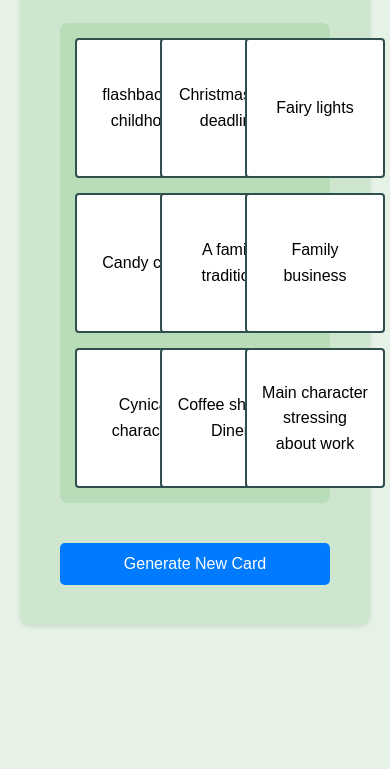
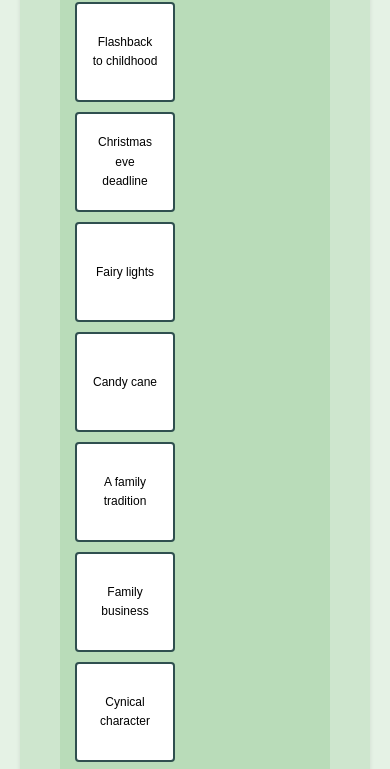
Before and after one commit to emmasulli/bingo, a plain HTML site: page index.html in a window 390 px wide. Shown: the part 185-954 px from the top of the page. Before the commit the page ends 844 px from the top, so only its background shows below. Drawn offline with Linux system fonts and the light colour scheme.

Commit message:
Attempt to make more phone freindly.

```diff
--- a/index.html
+++ b/index.html
@@ -28,7 +28,6 @@
             position: relative;
         }
 
-
         .header {
             text-align: center;
             margin-bottom: 20px;
@@ -37,7 +36,7 @@
         .header h1 {
             color: #FF0000;
             font-size: 2.5em;
-            text-shadow: 1px 1px 2px rgba(0,0,0,0.1);
+            text-shadow: 1px 1px 2px rgba(0, 0, 0, 0.1);
         }
 
         .bingo-grid {
@@ -62,7 +61,7 @@
             background: white;
             border-radius: 4px;
             transition: background-color 0.3s;
-            height: 140px;
+            height: 140px; /* Fixed height reintroduced */
             font-size: 16px;
             word-wrap: break-word;
             overflow: hidden;
@@ -74,7 +73,7 @@
         }
 
         .bingo-cell:hover {
-            b ackground-color: #f0f0f0;
+            background-color: #f0f0f0;
         }
 
         button {
@@ -93,6 +92,39 @@
         button:hover {
             background-color: #0056b3;
         }
+
+        /* Responsive Design */
+        @media (max-width: 600px) {
+            .bingo-grid {
+                grid-template-columns: repeat(2, 1fr); /* Change to 2 columns */
+                gap: 10px; /* Reduce gap for smaller screens */
+            }
+
+            .bingo-cell {
+                height: 120px; /* Adjust fixed height for smaller screens */
+                font-size: 14px; /* Adjust font size */
+            }
+
+            button {
+                font-size: 14px; /* Adjust button font size */
+                padding: 10px; /* Adjust button padding */
+            }
+
+            .header h1 {
+                font-size: 1.8em; /* Scale down header font size */
+            }
+        }
+
+        @media (max-width: 400px) {
+            .bingo-grid {
+                grid-template-columns: repeat(1, 1fr); /* Change to 1 column for very small screens */
+            }
+
+            .bingo-cell {
+                height: 100px; /* Further adjust fixed height */
+                font-size: 12px; /* Adjust font size */
+            }
+        }
     </style>
 </head>
 <body>
@@ -108,14 +140,14 @@
 
     <script>
         const names = [
-            "Snow","Return to small hometown", "Business in trouble",
-            "Mistletoe","Fancy house","Gingerbread","Baking together","Finding the perfect tree","Decorating the christmas tree",
-            "Cynical character", "Widow", "Dead parent", "Inviting fireplace","Irritating children", "Royalty" , "Hot chocolate",
+            "Snow", "Return to small hometown", "Business in trouble",
+            "Mistletoe", "Fancy house", "Gingerbread", "Baking together", "Finding the perfect tree", "Decorating the christmas tree",
+            "Cynical character", "Widow", "Dead parent", "Inviting fireplace", "Irritating children", "Royalty", "Hot chocolate",
             "Peppermint tea", "Plot twist", "Charity event", "Cookies", "Fairy lights", "Supernatural character", "Candy cane",
             "Carol singers", "Artist/ writer/ designer", "Wreath", "Interrupted romantic frisson", "Wise advice from old people",
-            "Heir to inherit fortune/ company","Grumpy business person", "Interfering parents", "Scottish/ Irish/ English elements","Christmas eve deadline",
-            "flashback to childhood","Main character stressing about work", "Airport scene", "Ex reappears", "Coffee shop or Diner", "An almost kiss",
-            "An accident, slip or spill", "A family tradition", "Character sworn off love", "Winter festival","Single parent","Recital/ pageant/ performance",
+            "Heir to inherit fortune/ company", "Grumpy business person", "Interfering parents", "Scottish/ Irish/ English elements", "Christmas eve deadline",
+            "Flashback to childhood", "Main character stressing about work", "Airport scene", "Ex reappears", "Coffee shop or Diner", "An almost kiss",
+            "An accident, slip or spill", "A family tradition", "Character sworn off love", "Winter festival", "Single parent", "Recital/ pageant/ performance",
             "Fluffy socks", "Christmas jumper", "Kiss", "Family business"
         ];
 
```
